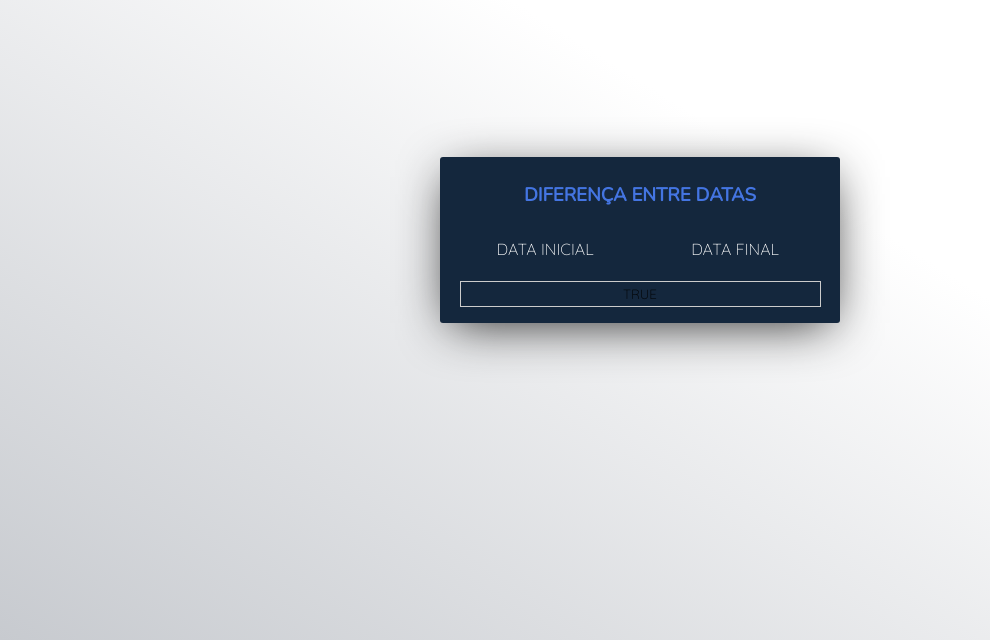
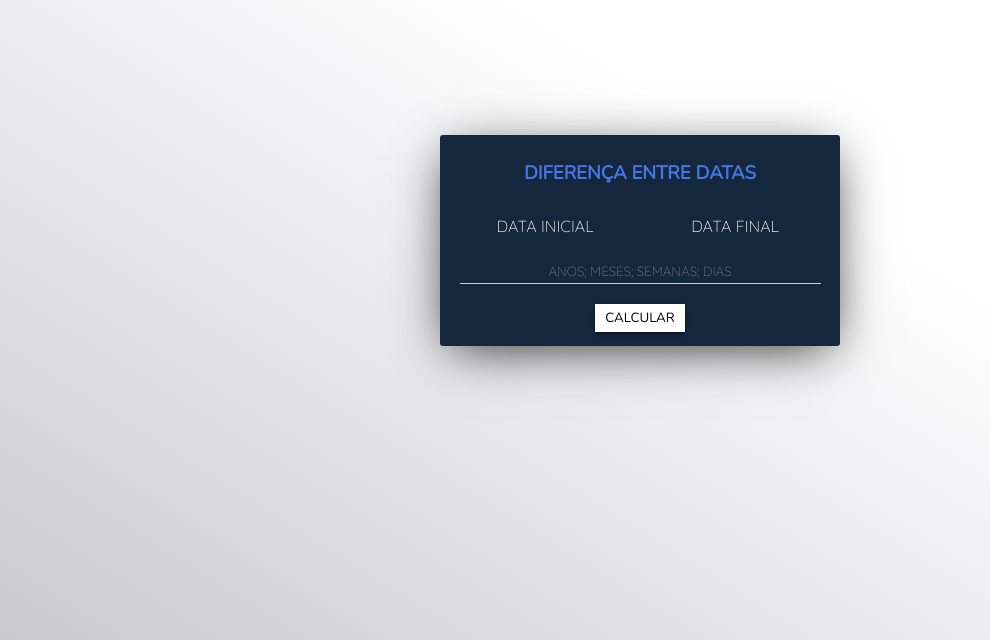
Before and after one commit to russo97/date_difference, a Vue app: page / in a window 1280 px wide. Shown: the part 160-800 px from the top of the page, without its empty margins (0-990 px from the left). Built offline with nearby package versions, Linux system fonts and the light colour scheme.

Commit message:
feat: adicionado botão para disparar o cálculo

```diff
--- a/src/App.vue
+++ b/src/App.vue
@@ -16,7 +16,9 @@
     </div>
 
     <div class="date_result">
-      <input type="text" placeholder="anos; meses; semanas; dias" :value="isNaN(dateTimeA)" readonly />
+      <input type="text" placeholder="anos; meses; semanas; dias" readonly />
+
+      <button>Calcular</button>
     </div>
   </main>
 </template>
@@ -50,7 +52,7 @@
       dateTimeA () {
         const { dateA, getTimeFromDate } = this;
 
-        return getTimeFromDate(dateA);
+        return getTimeFromDate(dateA) > 0;
       },
 
       dateTimeB () {
@@ -115,23 +117,43 @@
 
     .date_result {
       width: 100%;
-      height: 35px;
+      height: 70px;
       padding: 5px;
+      margin: 10px 0;
 
-      display: flex;
       margin-top: 10px;
       align-items: center;
-      justify-content: center;
+      flex-direction: column;
+      @extend %flex-spacebetween-center;
 
       input {
         width: 95%;
+        color: #fff;
+        border: none;
         padding: 4px 0;
         font-size: 10pt;
         text-align: center;
         background: transparent;
-        border: solid 1px #ccc;
         text-transform: uppercase;
+        border-bottom: solid 1px #ccc;
         font-family: 'Quicksand', sans-serif;
+      }
+
+      button {
+        border: none;
+        cursor: pointer;
+        margin-top: 20px;
+        padding: 5px 10px;
+        background-color: #fff;
+        text-transform: uppercase;
+        font-family: 'Nunito', sans-serif;
+        box-shadow: 0 2px 5px -2px #000;
+        transition: box-shadow .2s ease-in-out;
+
+        &:active {
+          box-shadow: none;
+          transform: scale(.98);
+        }
       }
     }
   }
--- a/src/utils/scss/global.scss
+++ b/src/utils/scss/global.scss
@@ -22,3 +22,9 @@
   align-items: center;
   justify-content: space-around;
 }
+
+%flex-spacebetween-center {
+  @extend %flex;
+  align-items: center;
+  justify-content: space-between;
+}
```
